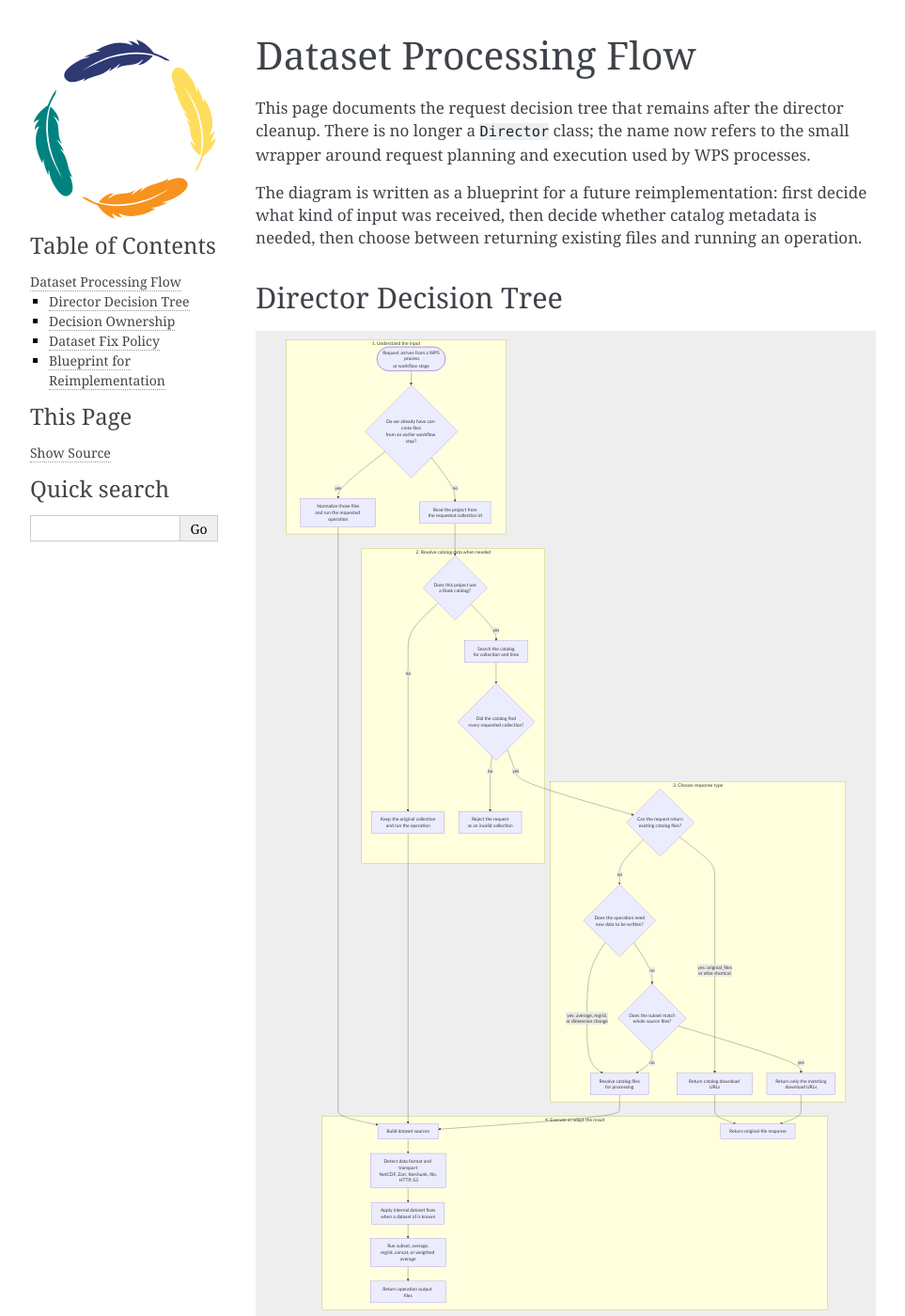
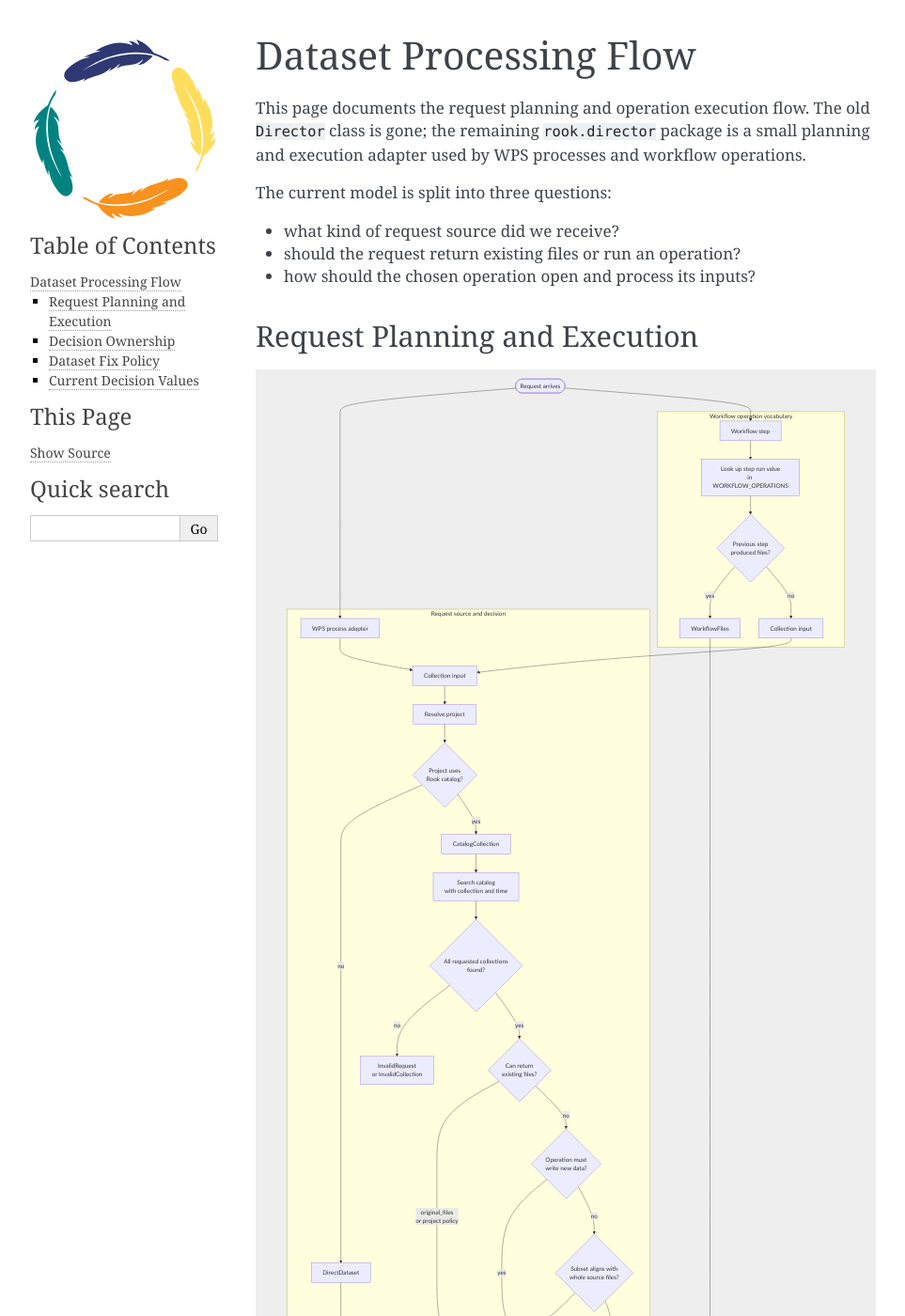
Before and after one commit to roocs/rook, a Sphinx documentation site: the page built from docs/source/dataset_processing_flow.rst, in a window 1280 px wide and 1400 px high. Shown: the whole window at 94% size, without its empty margins (148-1111 px from the left). Built offline with Sphinx 7.4.7, drawn with Linux system fonts in a browser that asks for light colours; pages that are not in the unit, such as notebooks, are missing from menus; some of the changed text lies outside the part shown.

Commit message:
update docs and diagram for processing flow

```diff
--- a/docs/source/dataset_processing_flow.rst
+++ b/docs/source/dataset_processing_flow.rst
@@ -3,68 +3,84 @@
 Dataset Processing Flow
 =======================
 
-This page documents the request decision tree that remains after the director
-cleanup. There is no longer a ``Director`` class; the name now refers to the
-small wrapper around request planning and execution used by WPS processes.
+This page documents the request planning and operation execution flow. The old
+``Director`` class is gone; the remaining ``rook.director`` package is a small
+planning and execution adapter used by WPS processes and workflow operations.
 
-The diagram is written as a blueprint for a future reimplementation: first
-decide what kind of input was received, then decide whether catalog metadata is
-needed, then choose between returning existing files and running an operation.
+The current model is split into three questions:
 
-Director Decision Tree
-----------------------
+* what kind of request source did we receive?
+* should the request return existing files or run an operation?
+* how should the chosen operation open and process its inputs?
+
+Request Planning and Execution
+------------------------------
 
 .. mermaid::
 
    flowchart TD
-       Start(["Request arrives from a WPS process<br/>or workflow stage"])
+       Start(["Request arrives"])
+       Start --> WPS["WPS process adapter"]
+       Start --> Workflow["Workflow step"]
 
-       subgraph Input["1. Understand the input"]
-           Start --> HasFiles{"Do we already have concrete files<br/>from an earlier workflow step?"}
-           HasFiles -- yes --> DirectFiles["Normalize those files<br/>and run the requested operation"]
-           HasFiles -- no --> Project["Read the project from<br/>the requested collection id"]
+       subgraph WorkflowLayer["Workflow operation vocabulary"]
+           Workflow --> Registry["Look up step run value<br/>in WORKFLOW_OPERATIONS"]
+           Registry --> PreviousFiles{"Previous step<br/>produced files?"}
+           PreviousFiles -- yes --> WorkflowFiles["WorkflowFiles"]
+           PreviousFiles -- no --> WorkflowCollection["Collection input"]
        end
 
-       subgraph Catalog["2. Resolve catalog data when needed"]
-           Project --> UsesCatalog{"Does this project use<br/>a Rook catalog?"}
-           UsesCatalog -- no --> PlainOperation["Keep the original collection<br/>and run the operation"]
-           UsesCatalog -- yes --> Search["Search the catalog<br/>for collection and time"]
-           Search --> Found{"Did the catalog find<br/>every requested collection?"}
-           Found -- no --> Reject["Reject the request<br/>as an invalid collection"]
+       subgraph Planning["Request source and decision"]
+           WPS --> Collection["Collection input"]
+           WorkflowCollection --> Collection
+           Collection --> Project["Resolve project"]
+           Project --> UsesCatalog{"Project uses<br/>Rook catalog?"}
+           UsesCatalog -- no --> DirectDataset["DirectDataset"]
+           UsesCatalog -- yes --> CatalogCollection["CatalogCollection"]
+           CatalogCollection --> Search["Search catalog<br/>with collection and time"]
+           Search --> Found{"All requested collections<br/>found?"}
+           Found -- no --> Invalid["InvalidRequest<br/>or InvalidCollection"]
+           Found -- yes --> ReturnPolicy{"Can return<br/>existing files?"}
+           ReturnPolicy -- "original_files<br/>or project policy" --> ReturnOriginal["ReturnOriginalFiles"]
+           ReturnPolicy -- no --> Processing{"Operation must<br/>write new data?"}
+           Processing -- yes --> RunResolved["RunOperation<br/>with DatasetSource values"]
+           Processing -- no --> Aligned{"Subset aligns with<br/>whole source files?"}
+           Aligned -- yes --> ReturnOriginal
+           Aligned -- no --> RunResolved
+           DirectDataset --> RunOriginal["RunOperation<br/>with original collection"]
        end
 
-       subgraph Choice["3. Choose response type"]
-           Found -- yes --> WantsOriginal{"Can the request return<br/>existing catalog files?"}
-           WantsOriginal -- "yes: original_files<br/>or atlas shortcut" --> CatalogOriginal["Return catalog download URLs"]
-           WantsOriginal -- no --> ChangesData{"Does the operation need<br/>new data to be written?"}
-           ChangesData -- "yes: average, regrid,<br/>or dimension change" --> CatalogOperation["Resolve catalog files<br/>for processing"]
-           ChangesData -- no --> Aligned{"Does the subset match<br/>whole source files?"}
-           Aligned -- yes --> AlignedOriginal["Return only the matching<br/>download URLs"]
-           Aligned -- no --> CatalogOperation
-       end
-
-       subgraph Run["4. Execute or adapt the result"]
-           DirectFiles --> BuildSources["Build dataset sources"]
-           PlainOperation --> BuildSources
-           CatalogOperation --> BuildSources
-           BuildSources --> Open["Detect data format and transport<br/>NetCDF, Zarr, Kerchunk, file, HTTP, S3"]
-           Open --> Fixes["Apply internal dataset fixes<br/>when a dataset id is known"]
+       subgraph Execution["Execution and response"]
+           WorkflowFiles --> WorkflowPrepare["Prepare workflow file inputs<br/>as FileMapper"]
+           WorkflowPrepare --> OperationRunner["Operation runner"]
+           RunOriginal --> PrepareOriginal["Clean operation inputs"]
+           RunResolved --> PrepareResolved["Clean operation inputs<br/>and replace collection"]
+           PrepareOriginal --> OperationRunner
+           PrepareResolved --> OperationRunner
+           OperationRunner --> Consolidate["Consolidate inputs<br/>to DatasetSource"]
+           Consolidate --> Open["Detect format and transport<br/>NetCDF, Zarr, Kerchunk, file, HTTP, S3"]
+           Open --> Fixes["Apply dataset fixes<br/>only when dataset id is known"]
            Fixes --> Operation["Run subset, average,<br/>regrid, concat, or weighted average"]
-           CatalogOriginal --> OriginalResponse["Return original-file response"]
-           AlignedOriginal --> OriginalResponse
-           Operation --> OutputResponse["Return operation output files"]
+           ReturnOriginal --> OriginalResponse["Original-file response"]
+           Operation --> OutputResponse["Operation output files"]
        end
 
 Decision Ownership
 ------------------
 
-``rook.operations.execution.Operator.call`` decides whether a request is already
-a file list from a previous workflow step. Those requests bypass catalog
-planning and run the operation runner directly with a ``FileMapper``.
+WPS process adapters parse WPS inputs, choose the operation runner, and pass the
+request to ``execute_planned_request``. They do not decide catalog behavior
+themselves.
+
+``rook.workflow`` parses workflow documents, resolves dependencies between
+steps, and looks up each step's ``run`` value in ``WORKFLOW_OPERATIONS``. Outputs
+from previous steps enter the operation adapter as ``WorkflowFiles`` and are
+prepared as a ``FileMapper`` before running the next operation.
 
 ``rook.director.planning.plan_request`` handles catalog-backed requests. It
-resolves the project, validates catalog search results, and chooses between an
-original-file response and operation execution.
+classifies inputs as ``CatalogCollection`` or ``DirectDataset``, validates
+catalog search results, and chooses a ``ReturnOriginalFiles`` or ``RunOperation``
+decision.
 
 ``rook.director.execution.execute_plan`` adapts the plan into output URIs. It
 collects original file URLs when processing is skipped, otherwise it prepares
@@ -99,20 +115,20 @@ Decadal concat fixes remain an operation-specific rule for now. They are applied
 inside concat because they prepare multiple forecast files for concatenation, not
 because the generic dataset opener can infer the whole operation context.
 
-Blueprint for Reimplementation
-------------------------------
+Current Decision Values
+-----------------------
 
-The future director should be a planner, not an operation runner. It should
-return one explicit decision value that describes what the caller must do next:
+The planner returns one explicit decision value that describes what the caller
+must do next:
 
 * reject the request with a known error;
-* return original files;
-* run an operation with the original collection;
-* run an operation with catalog-resolved dataset sources.
+* ``ReturnOriginalFiles``;
+* ``RunOperation`` with the original collection;
+* ``RunOperation`` with catalog-resolved ``DatasetSource`` values.
 
 The planner should keep these responsibilities separate:
 
-* input classification: workflow files versus collection IDs;
+* input classification: catalog collection versus direct dataset;
 * project and catalog resolution;
 * original-file eligibility;
 * subset-to-file alignment;
@@ -123,15 +139,14 @@ The execution side should be boring on purpose. Given a plan, it should either
 collect original-file URLs or prepare operation inputs and call the supplied
 runner. It should not repeat catalog decisions.
 
-A future type model could make the decision tree easier to read in code:
+The type vocabulary is intentionally small:
 
 .. code-block:: python
 
    RequestDecision = (
        InvalidRequest
        | ReturnOriginalFiles
-       | RunWithOriginalCollection
-       | RunWithResolvedSources
+       | RunOperation
    )
 
 The important boundary is that catalog planning decides *what should happen*,
```
Also changed, not shown: TODO.md (+5 -3 lines).
